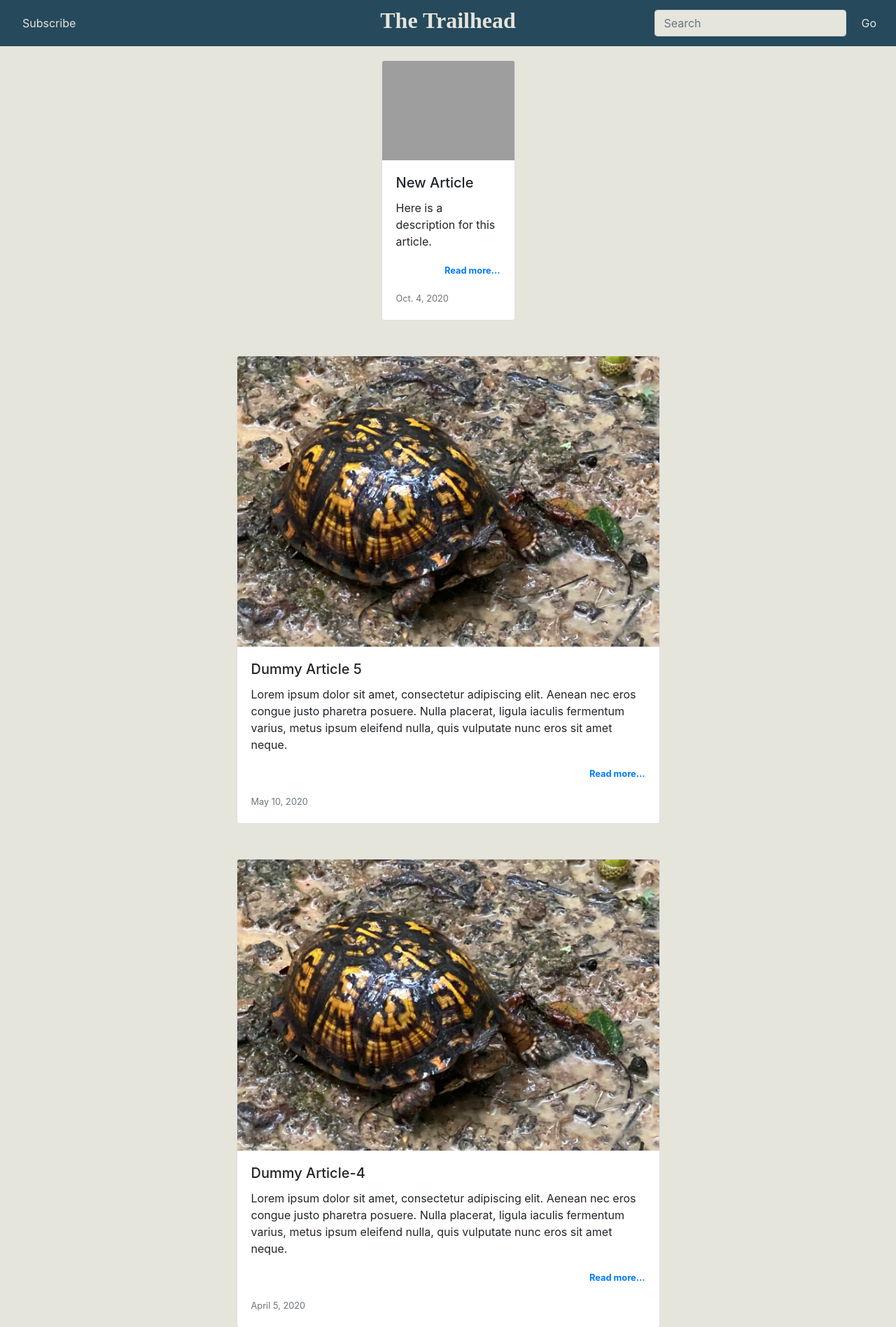
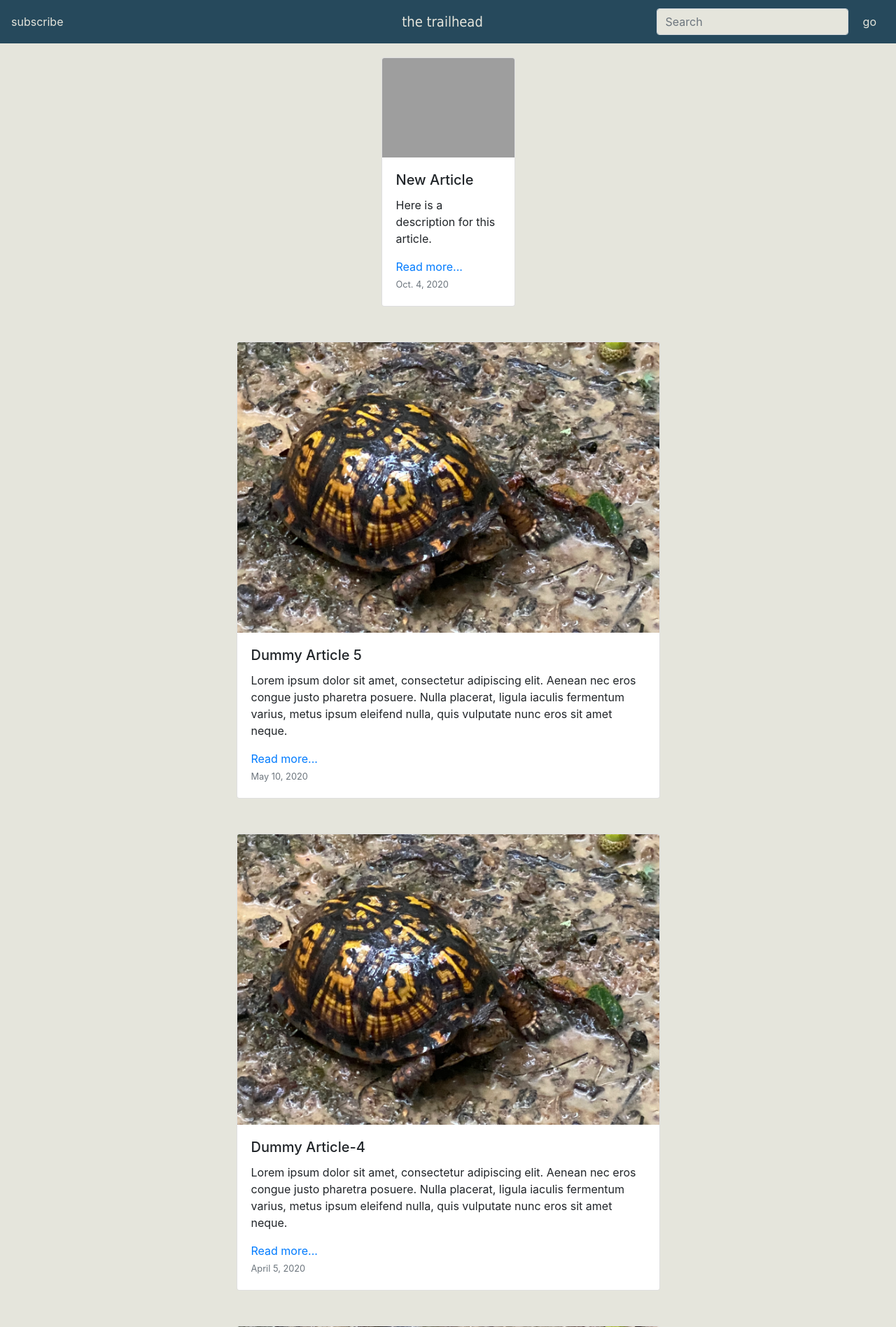
Before and after one commit to dsvanlani/The-Trailhead-Blog, a Django app: page / in a window 1280 px wide. Shown: the top 1896 px of the page at 70% size. Run offline with Django 3.2, Linux system fonts and the light colour scheme; data comes from the database, SQL or seed files in the repository; some libraries are stand-ins or nearby versions; grey boxes are pictures that could not be loaded.

Commit message:
Not even sure what I did

```diff
--- a/blog/articles/templates/articles/article-page.html
+++ b/blog/articles/templates/articles/article-page.html
@@ -62,6 +62,7 @@
             </div>
         </div>
             <div class="col-sm-2"></div>
+        <hr>
     </div>
 
     <!-- COMMENTS SECTION -->
--- a/blog/articles/templates/articles/home.html
+++ b/blog/articles/templates/articles/home.html
@@ -3,7 +3,9 @@
 {% block title %}The Trailhead Blog{% endblock %}
 {% block body %}
 {% load static %}
+
 {% for article in articles %}
+<!-- Article Cards -->
 <div class="container-fluid full-width d-flex justify-content-center" id="main-container">
     <div class="row no-gutters">
         <div class="col-md-3"></div>
@@ -13,7 +15,7 @@
                    <div class="card-body">
                       <h5 class="card-title">{{ article.title }}</h5>
                       <p class="card-text">{{ article.description }}</p>
-                  <p class="card-text text-right"><small><b><a class="read-more-link" href="{% url 'articles' %}{{ article.url }}">Read more...</a></b></small></p>
+                      <a class="read-more-link card-link" href="{% url 'articles' %}{{ article.url }}">Read more...</a>
                       <p class="card-text"><small class="text-muted">{{ article.date.date }}</small>
                   </div>
                 </div>
--- a/blog/articles/templates/articles/layout.html
+++ b/blog/articles/templates/articles/layout.html
@@ -16,38 +16,68 @@
 <body>
 <!-- HEADER -->
 <div class="container-fluid full-width" id="header-container">
-    <header>
+    <header class="navbar-nav">
+        <!-- Full Screen Header -->
         <div class="hide-on-mobile">
             <div class="row flex-nowrap justify-content-between align-items-center">
                 <div class="col-4">
-                    <button role="button" class="nav-link btn btn-link" data-toggle="modal" data-target="#subscribe-form">Subscribe</button>
+                    <button role="button" class="nav-link btn btn-link" data-toggle="modal" data-target="#subscribe-form">subscribe</button>
                 </div>
                 <div class="col text-center">
-                    <h2 id="header-title"><b><a href="{% url 'home' %}">The Trailhead</a></b></h2>
+                    <a href="{% url 'home' %}" id="header-title" class="nav-link navbar-brand">the trailhead</a>
                 </div>
                 <div class="col-4 d-flex justify-content-end align-items-center">
-                        <form class="form form-inline">
-                            <input type="text" class="form-control mr-sm-2" aria-label="Search" placeholder="Search">
-                            <button type="submit" class="form-control btn">Go</button>
+                        <form class="form form-inline flex-nowrap">
+                            <input type="text" name="search" class="form-control mr-sm-2" aria-label="Search" placeholder="Search">
+                            <button type="submit" class="form-control btn">go</button>
                         </form>
                 </div>
             </div>
         </div>
+
+        <!--- Mobile Header -->
         <div class="show-on-mobile">
-            <div class="row">
-                <div class="col d-flex float-left">
-                    <h2 id="header-title"><b><a href="{% url 'home' %}">The Trailhead</a></b></h2>
+            <div class="row justify-content-between text-nowrap">
+                <div class="col-3">
+                    <button role="button" class="nav-link btn btn-link" data-toggle="modal" data-target="#subscribe-form">subscribe</button>
                 </div>
-                <div class="col-2">
-                    <button class="btn">
-                        <svg width="1em" height="1em" viewBox="0 0 16 16" class="bi bi-three-dots" fill="currentColor" xmlns="http://www.w3.org/2000/svg">
-                            <path fill-rule="evenodd" d="M3 9.5a1.5 1.5 0 1 1 0-3 1.5 1.5 0 0 1 0 3zm5 0a1.5 1.5 0 1 1 0-3 1.5 1.5 0 0 1 0 3zm5 0a1.5 1.5 0 1 1 0-3 1.5 1.5 0 0 1 0 3z"/>
+                <div class="col d-flex justify-content-center">
+                    <a href="{% url 'home' %}" id="header-title" class="nav-link navbar-brand">the trailhead</a>
+                </div>
+                <div class="col-2 d-flex">
+                    <button class="btn nav-link" role="button" data-toggle="modal" data-target="#mobile-search">
+                        <svg width="1em" height="1em" viewBox="0 0 16 16" class="bi bi-search" fill="white" xmlns="http://www.w3.org/2000/svg">
+                            <path fill-rule="evenodd" d="M10.442 10.442a1 1 0 0 1 1.415 0l3.85 3.85a1 1 0 0 1-1.414 1.415l-3.85-3.85a1 1 0 0 1 0-1.415z"/>
+                            <path fill-rule="evenodd" d="M6.5 12a5.5 5.5 0 1 0 0-11 5.5 5.5 0 0 0 0 11zM13 6.5a6.5 6.5 0 1 1-13 0 6.5 6.5 0 0 1 13 0z"/>
                         </svg>
                     </button>
                 </div>
             </div>
         </div>
+
     </header>
+</div>
+
+<!-- MOBILE SEARCH MODAL -->
+<div class="modal fade" id="mobile-search" tabindex="-1" role="dialog" aria-labelledby="Search" aria-hidden="true">
+    <div class="modal-dialog" role="search">
+        <div class="modal-content">
+            <div class="container-fluid d-flex justify-content-center">
+                <div class="modal-header">
+                    <h5 class="modal-title">Search</h5>
+                </div>
+                <div class="modal-body">
+                    <form class="form form-inline">
+                        <input type="text" name="search" class="form-control" aria-label="Search" placeholder="Type to search...">
+                        <button type="submit" class="btn btn-outline-success form-control">Go</button>
+                    </form>
+                </div>
+                <div class="modal-footer">
+                    <button type="button" class="btn btn-secondary" data-dismiss="modal">Close</button>
+                </div>
+            </div>
+        </div>
+    </div>
 </div>
 
 <!-- SUBSCRIBE FORM MODAL -->
--- a/blog/articles/views.py
+++ b/blog/articles/views.py
@@ -2,6 +2,7 @@ from django.contrib.auth.decorators import login_required
 from django.http import JsonResponse, HttpResponse
 from django.shortcuts import render
 from django.views.decorators.csrf import csrf_exempt
+from django.core.paginator import Paginator
 from secrets import token_urlsafe
 import json
 from .forms import *
@@ -10,17 +11,10 @@ from .forms import *
 # Create your views here.
 
 def home(request):
-    # --- Get the Articles for the front-page ---
-    recent_articles = Article.objects.all().order_by('-date')[1:4]
-    main_article = Article.objects.order_by('-date').first()
 
     articles = Article.objects.order_by('-date').all()
-
-
     context = {
-        "recent_articles": recent_articles,
-        "main_article": main_article,
-        "articles": articles
+        "articles": articles,
     }
     return render(request, 'articles/home.html', context)
 
--- a/blog/static/javascript/article-page.js
+++ b/blog/static/javascript/article-page.js
@@ -14,6 +14,7 @@ function hideNewComment() {
 }
 
 function postComment() {
+
   commenterName = document.querySelector('#commenter-name').value
   commenterEmail = document.querySelector('#commenter-email').value
   commentBody = document.querySelector('#comment-body').value
--- a/blog/static/javascript/layout.js
+++ b/blog/static/javascript/layout.js
@@ -22,7 +22,9 @@ function subscribeFetch() {
   }
   })
 }
+
 document.addEventListener("DOMContentLoaded", () => {
     // Configure Subscriber button
     document.querySelector("#subscribe-button").onclick = subscribeFetch
+
 })
--- a/blog/static/stylesheets/style.css
+++ b/blog/static/stylesheets/style.css
@@ -23,7 +23,7 @@ table {
 }
 
 #header-title {
-  font-family: "Times New Roman", Times, serif;
+  font-family: "Tahoma", Geneva, sans-serif;
   color: white;
 }
 
@@ -36,6 +36,9 @@ header a {
 }
 header a:hover {
   color: white;
+}
+header .dropleft a {
+  color: #26495c;
 }
 
 #header-container {
@@ -66,12 +69,12 @@ header a:hover {
   background-color: #f5f5eb;
 }
 
-@media (max-width: 849px) {
+@media (max-width: 767px) {
   .hide-on-mobile {
     display: none;
   }
 }
-@media (min-width: 849px) {
+@media (min-width: 767px) {
   .show-on-mobile {
     display: none;
   }
--- a/blog/static/stylesheets/style.scss
+++ b/blog/static/stylesheets/style.scss
@@ -27,7 +27,8 @@ table {
     }
 
 #header-title {
-    font-family: "Times New Roman", Times, serif;
+
+    font-family: "Tahoma", Geneva, sans-serif;
     color: white;
     }
 
@@ -41,8 +42,13 @@ header {
     a:hover {
         color: white;
         }
+
+    .dropleft {
+        a {
+        color: $dark-color;
+        }
     }
-
+}
 
 
 #header-container {
@@ -76,13 +82,13 @@ header {
     background-color: $second-light-color
     }
 
-@media (max-width: 849px) {
+@media (max-width: 767px) {
     .hide-on-mobile {
         display: none;
         }
     }
 
-@media (min-width: 849px) {
+@media (min-width: 767px) {
     .show-on-mobile {
         display: none;
         }
```
Also changed, not shown: 1 other file. Lines whose indentation alone changed are shown as unchanged.
